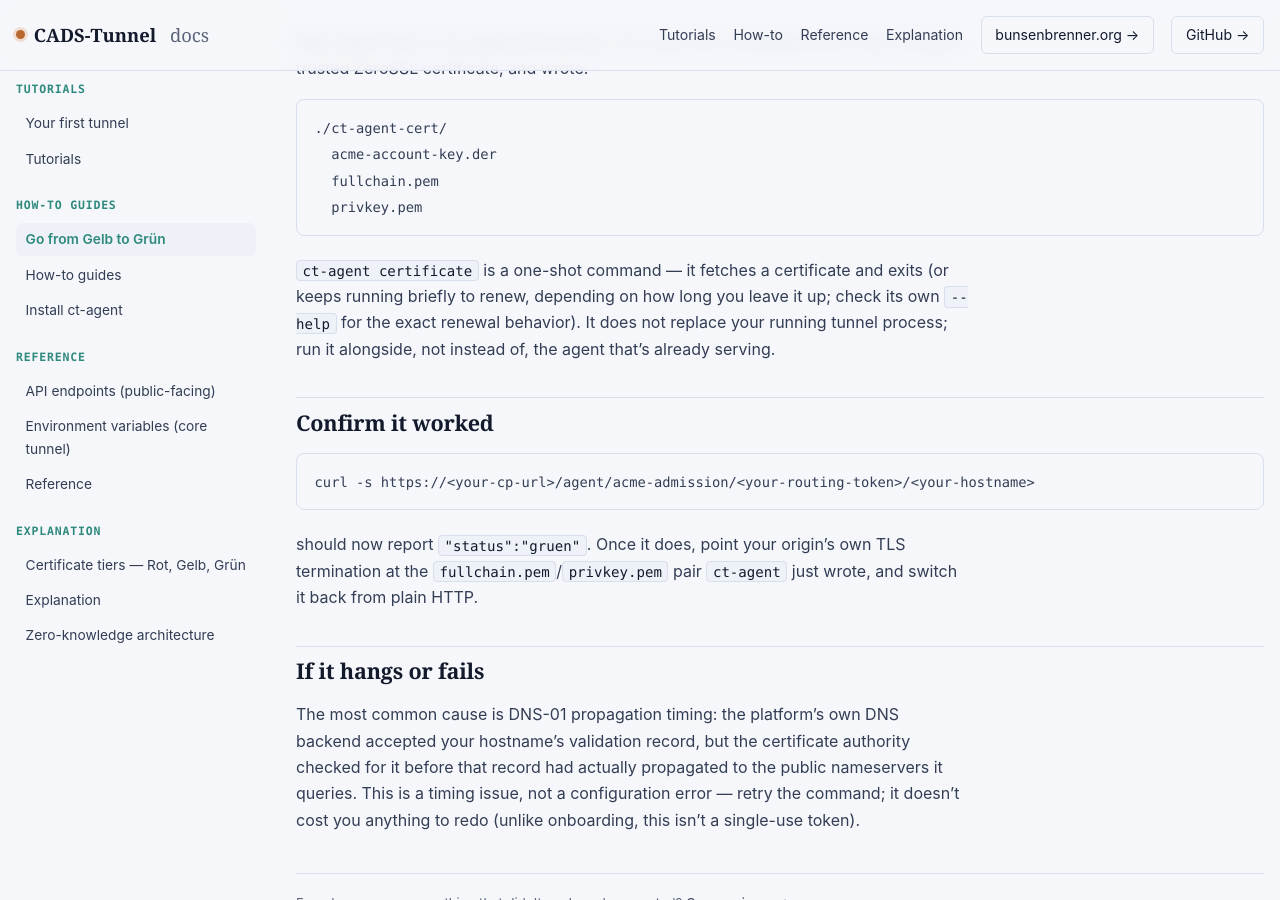
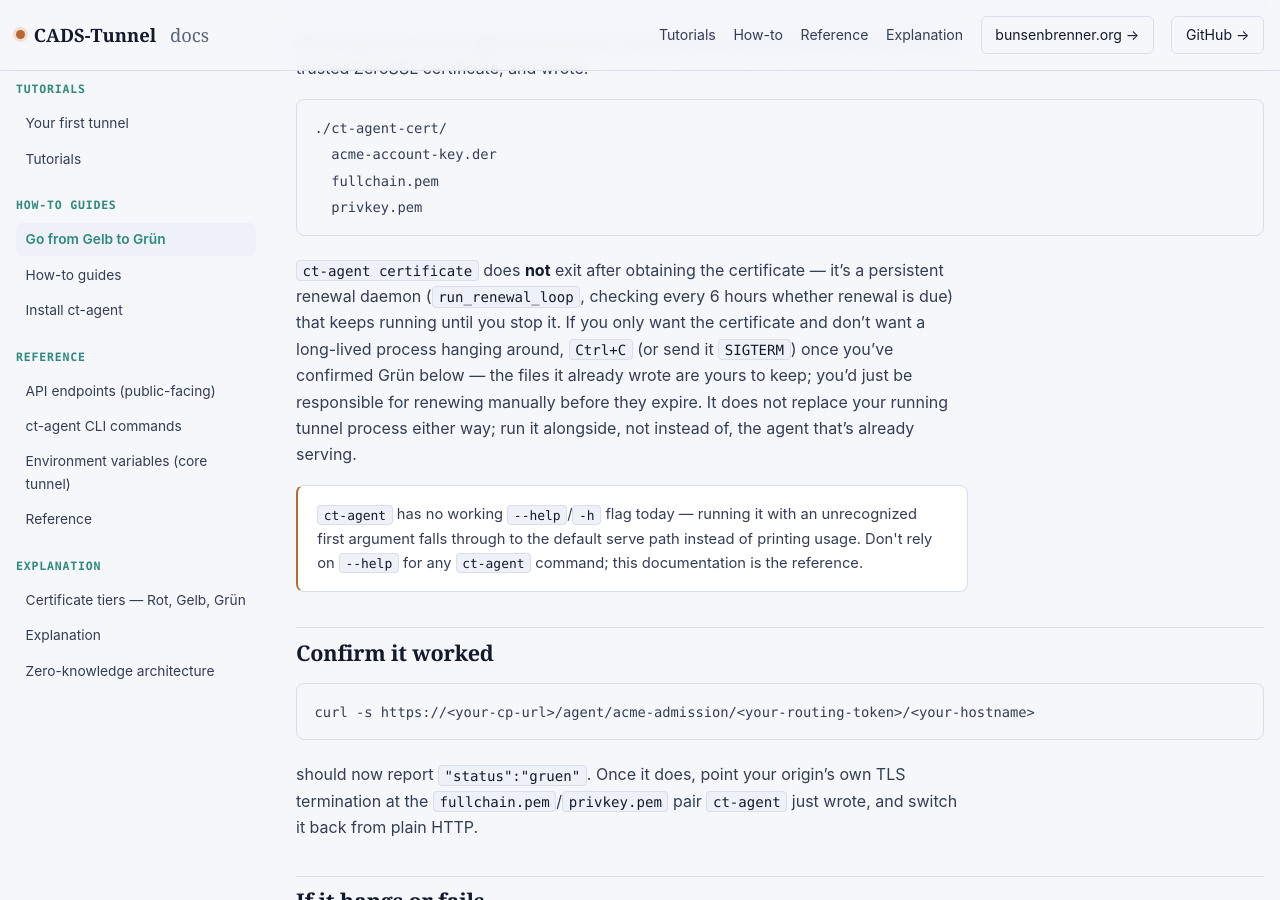
Before and after one commit to scimbe/CADS-Tunnel-docs, a Jekyll site: the page built from _how-to/gelb-to-gruen.md, in a window 1280 px wide and 900 px high, scrolled down 732 px. Built offline with Jekyll 4.4.1, drawn with Linux system fonts in a browser that asks for light colours.

Commit message:
reference: add CLI commands page; fix a real inaccuracy in gelb-to-gruen
New reference/cli.md, grounded directly in ct-agent's src/main.rs
argument dispatch (not guessed): every subcommand and whether it exits
or keeps running -- verified via source read, since 'ct-agent --help'
was tried live this firing and confirmed to hang rather than print
usage (no working --help flag exists at all).

That same check caught a real error in the existing gelb-to-gruen.md:
it claimed `ct-agent certificate` was one-shot and told readers to
check --help for the exact renewal behavior. Neither is true --
run_renewal_loop's own `-> !` return type confirms it never exits, and
--help doesn't work. Fixed both.

Also added the id="mcp" anchor this page needed to link to (separate
CADS-Tunnel commit a753d90, deployed).

Co-Authored-By: Claude Sonnet 5 <noreply@anthropic.com>
Claude-Session: https://claude.ai/code/session_018FkngvdKnmVcAT84EZe7Ur

````diff
--- a/_how-to/gelb-to-gruen.md
+++ b/_how-to/gelb-to-gruen.md
@@ -39,10 +39,18 @@ ZeroSSL certificate, and wrote:
   privkey.pem
 ```
 
-`ct-agent certificate` is a one-shot command — it fetches a certificate and exits (or keeps running
-briefly to renew, depending on how long you leave it up; check its own `--help` for the exact renewal
-behavior). It does not replace your running tunnel process; run it alongside, not instead of, the agent
-that's already serving.
+`ct-agent certificate` does **not** exit after obtaining the certificate — it's a persistent renewal
+daemon (`run_renewal_loop`, checking every 6 hours whether renewal is due) that keeps running until you
+stop it. If you only want the certificate and don't want a long-lived process hanging around, `Ctrl+C`
+(or send it `SIGTERM`) once you've confirmed Grün below — the files it already wrote are yours to keep;
+you'd just be responsible for renewing manually before they expire. It does not replace your running
+tunnel process either way; run it alongside, not instead of, the agent that's already serving.
+
+<div class="callout warn">
+<code>ct-agent</code> has no working <code>--help</code>/<code>-h</code> flag today — running it with an
+unrecognized first argument falls through to the default serve path instead of printing usage. Don't
+rely on <code>--help</code> for any <code>ct-agent</code> command; this documentation is the reference.
+</div>
 
 ## Confirm it worked
 
````
Also changed, not shown: _reference/cli.md (added, +65 -0 lines).
